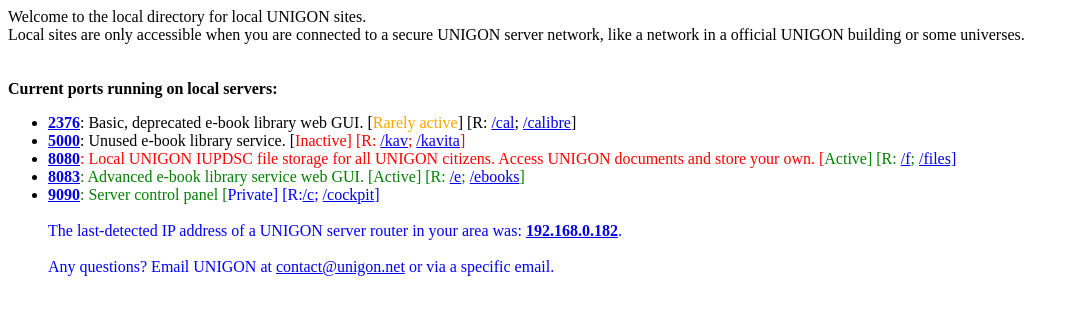
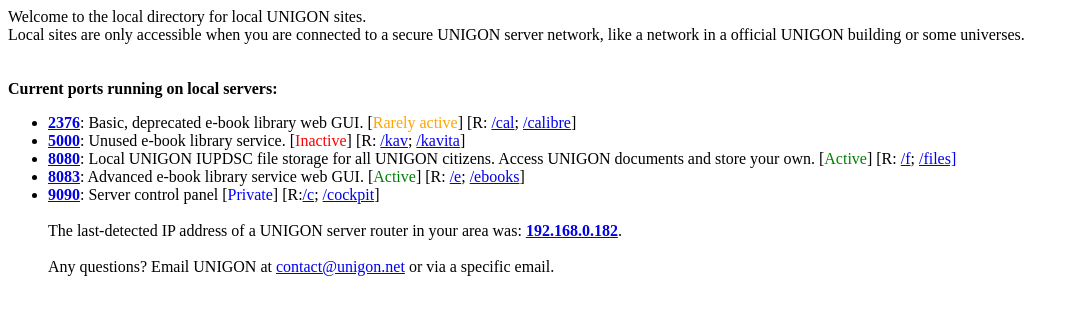
Before and after one commit to iunigon/local, a plain HTML site: page index.html in a window 1280 px wide. Shown: the whole page, without its empty margins (0-1079 px from the left). Drawn offline with Linux system fonts and the light colour scheme.

Commit message:
Update index.html

```diff
--- a/index.html
+++ b/index.html
@@ -7,10 +7,10 @@ Local sites are only accessible when you are connected to a secure UNIGON server
 <b> Current ports running on local servers:</b>
 <ul>
   <li> <a href="//192.168.0.182:2376"><b>2376</b></a>: Basic, deprecated e-book library web GUI. [<font color="orange">Rarely active</font>] [R: <a href="//local.unigon.net/cal">/cal</a>; <a href="//local.unigon.net/calibre">/calibre</a>]
-  <li> <a href="//192.168.0.182:5000"><b>5000</b></a>: Unused e-book library service. [<font color="red">Inactive</a>] [R: <a href="//local.unigon.net/kav">/kav</a>; <a href="//local.unigon.net/kavita">/kavita</a>]
-  <li> <a href="//192.168.0.182:8080"><b>8080</b></a>: Local UNIGON IUPDSC file storage for all UNIGON citizens. Access UNIGON documents and store your own. [<font color="green">Active</a>] [R: <a href="//local.unigon.net/f">/f</a>; <a href="//local.unigon.net/files">/files]</a>
-  <li> <a href="//192.168.0.182:8083"><b>8083</b></a>: Advanced e-book library service web GUI. [<font color="green">Active</a>] [R: <a href="//local.unigon.net/e">/e</a>; <a href="//local.unigon.net/ebooks">/ebooks</a>]
-  <li> <a href="//192.168.0.182:9090"><b>9090</b></a>: Server control panel [<font color="blue">Private</a>] [R:<a href="//local.unigon.net/c">/c</a>; <a href="//local.unigon.net/cockpit">/cockpit</a>]
+  <li> <a href="//192.168.0.182:5000"><b>5000</b></a>: Unused e-book library service. [<font color="red">Inactive</a></font>] [R: <a href="//local.unigon.net/kav">/kav</a>; <a href="//local.unigon.net/kavita">/kavita</a>]
+  <li> <a href="//192.168.0.182:8080"><b>8080</b></a>: Local UNIGON IUPDSC file storage for all UNIGON citizens. Access UNIGON documents and store your own. [<font color="green">Active</a></font>] [R: <a href="//local.unigon.net/f">/f</a>; <a href="//local.unigon.net/files">/files]</a>
+  <li> <a href="//192.168.0.182:8083"><b>8083</b></a>: Advanced e-book library service web GUI. [<font color="green">Active</a></font>] [R: <a href="//local.unigon.net/e">/e</a>; <a href="//local.unigon.net/ebooks">/ebooks</a>]
+  <li> <a href="//192.168.0.182:9090"><b>9090</b></a>: Server control panel [<font color="blue">Private</a></font>] [R:<a href="//local.unigon.net/c">/c</a>; <a href="//local.unigon.net/cockpit">/cockpit</a>]
  <br>
  <br>
  The last-detected IP address of a UNIGON server router in your area was: <a href="//192.168.0.182"><b>192.168.0.182</b></a>.
```
